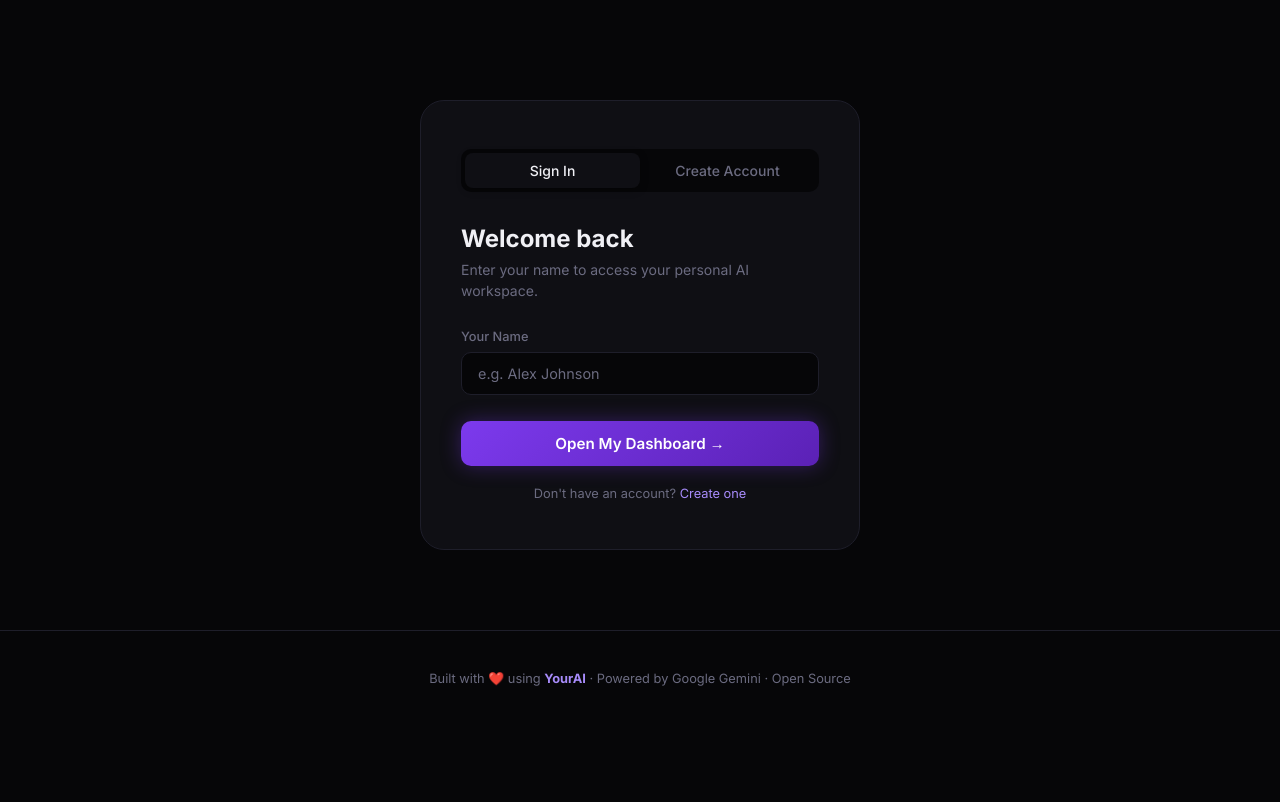
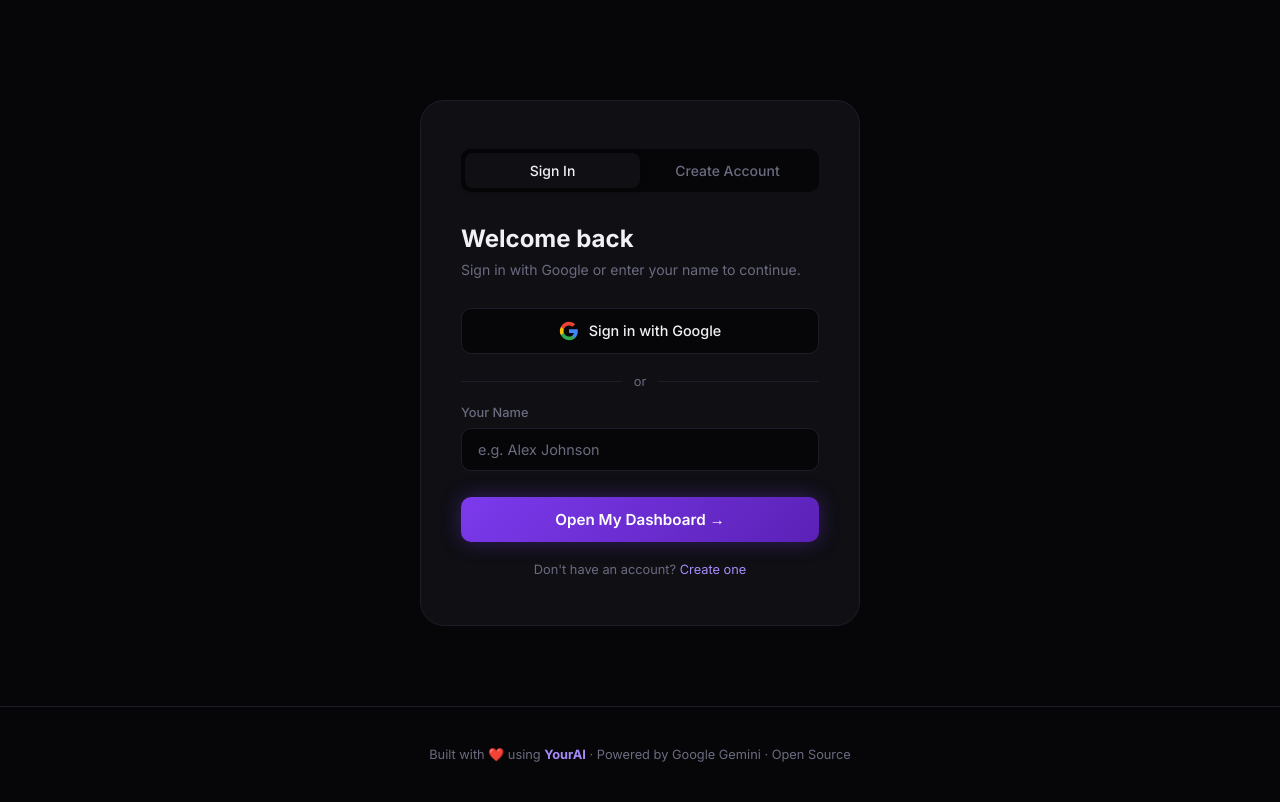
Before and after one commit to Oladipupobaliki21/YourAI, a plain HTML site: page index.html in a window 1280 px wide. Shown: the part 1633-2435 px from the top of the page. Before the commit the page ends 2359 px from the top, so only its background shows below. Drawn offline with Linux system fonts and the light colour scheme.

Commit message:
add Sign in with Google (Firebase) to onboarding

```diff
--- a/index.html
+++ b/index.html
@@ -382,6 +382,45 @@
       text-decoration: none;
     }
 
+    .auth-divider {
+      display: flex;
+      align-items: center;
+      gap: 12px;
+      margin: 20px 0 16px;
+      color: var(--muted);
+      font-size: 0.8rem;
+    }
+    .auth-divider::before,
+    .auth-divider::after {
+      content: '';
+      flex: 1;
+      height: 1px;
+      background: var(--border);
+    }
+    .google-btn {
+      display: flex;
+      align-items: center;
+      justify-content: center;
+      gap: 10px;
+      width: 100%;
+      padding: 12px 16px;
+      background: var(--bg);
+      border: 1px solid var(--border);
+      border-radius: 10px;
+      color: var(--text);
+      font-size: 0.9rem;
+      font-weight: 500;
+      cursor: pointer;
+      font-family: 'Inter', sans-serif;
+      transition: all 0.2s;
+    }
+    .google-btn:hover {
+      border-color: var(--accent);
+      background: var(--accent-dim);
+    }
+    .google-btn img { width: 20px; height: 20px; }
+    .google-btn:disabled { opacity: 0.6; cursor: not-allowed; }
+
     /* Footer */
     footer {
       text-align: center;
@@ -500,7 +539,12 @@
         <!-- Login -->
         <div id="loginForm">
           <h2>Welcome back</h2>
-          <p class="subtitle">Enter your name to access your personal AI workspace.</p>
+          <p class="subtitle">Sign in with Google or enter your name to continue.</p>
+          <button type="button" class="google-btn" id="googleSignInBtn" onclick="handleGoogleSignIn()">
+            <svg width="20" height="20" viewBox="0 0 24 24"><path fill="#4285F4" d="M22.56 12.25c0-.78-.07-1.53-.2-2.25H12v4.26h5.92c-.26 1.37-1.04 2.53-2.21 3.31v2.77h3.57c2.08-1.92 3.28-4.74 3.28-8.09z"/><path fill="#34A853" d="M12 23c2.97 0 5.46-.98 7.28-2.66l-3.57-2.77c-.98.66-2.23 1.06-3.71 1.06-2.86 0-5.29-1.93-6.16-4.53H2.18v2.84C3.99 20.53 7.7 23 12 23z"/><path fill="#FBBC05" d="M5.84 14.09c-.22-.66-.35-1.36-.35-2.09s.13-1.43.35-2.09V7.07H2.18C1.43 8.55 1 10.22 1 12s.43 3.45 1.18 4.93l2.85-2.22.81-.62z"/><path fill="#EA4335" d="M12 5.38c1.62 0 3.06.56 4.21 1.64l3.15-3.15C17.45 2.09 14.97 1 12 1 7.7 1 3.99 3.47 2.18 7.07l3.66 2.84c.87-2.6 3.3-4.53 6.16-4.53z"/></svg>
+            Sign in with Google
+          </button>
+          <div class="auth-divider">or</div>
           <form onsubmit="handleLogin(event)">
             <div class="form-group">
               <label>Your Name</label>
@@ -514,7 +558,12 @@
         <!-- Signup -->
         <div id="signupForm" style="display:none">
           <h2>Get started for free</h2>
-          <p class="subtitle">Create your YourAI profile. Your AI will learn about you and improve over time.</p>
+          <p class="subtitle">Sign in with Google or create your YourAI profile below.</p>
+          <button type="button" class="google-btn" onclick="handleGoogleSignIn()">
+            <svg width="20" height="20" viewBox="0 0 24 24"><path fill="#4285F4" d="M22.56 12.25c0-.78-.07-1.53-.2-2.25H12v4.26h5.92c-.26 1.37-1.04 2.53-2.21 3.31v2.77h3.57c2.08-1.92 3.28-4.74 3.28-8.09z"/><path fill="#34A853" d="M12 23c2.97 0 5.46-.98 7.28-2.66l-3.57-2.77c-.98.66-2.23 1.06-3.71 1.06-2.86 0-5.29-1.93-6.16-4.53H2.18v2.84C3.99 20.53 7.7 23 12 23z"/><path fill="#FBBC05" d="M5.84 14.09c-.22-.66-.35-1.36-.35-2.09s.13-1.43.35-2.09V7.07H2.18C1.43 8.55 1 10.22 1 12s.43 3.45 1.18 4.93l2.85-2.22.81-.62z"/><path fill="#EA4335" d="M12 5.38c1.62 0 3.06.56 4.21 1.64l3.15-3.15C17.45 2.09 14.97 1 12 1 7.7 1 3.99 3.47 2.18 7.07l3.66 2.84c.87-2.6 3.3-4.53 6.16-4.53z"/></svg>
+            Sign in with Google
+          </button>
+          <div class="auth-divider">or</div>
           <form onsubmit="handleSignup(event)">
             <div class="form-group">
               <label>Your Name</label>
@@ -536,6 +585,12 @@
     Built with ❤️ using <strong>YourAI</strong> · Powered by Google Gemini · Open Source
   </footer>
 
+  <!-- Optional: Firebase config (copy config.example.js to config.js and add FIREBASE_CONFIG) -->
+  <script src="config.js"></script>
+  <!-- Firebase SDK -->
+  <script src="https://www.gstatic.com/firebasejs/10.7.0/firebase-app-compat.js"></script>
+  <script src="https://www.gstatic.com/firebasejs/10.7.0/firebase-auth-compat.js"></script>
+
   <script>
     // Check existing session
     (function() {
@@ -549,6 +604,61 @@
         } catch(e) {}
       }
     })();
+
+    let firebaseAuth = null;
+
+    function getFirebaseAuth() {
+      if (firebaseAuth) return firebaseAuth;
+      const config = typeof window.FIREBASE_CONFIG !== 'undefined' && window.FIREBASE_CONFIG
+        && window.FIREBASE_CONFIG.apiKey && window.FIREBASE_CONFIG.apiKey !== 'YOUR_FIREBASE_API_KEY'
+        ? window.FIREBASE_CONFIG : null;
+      if (!config) return null;
+      if (typeof firebase === 'undefined') return null;
+      try {
+        if (!firebase.apps.length) firebase.initializeApp(config);
+        firebaseAuth = firebase.auth();
+        return firebaseAuth;
+      } catch (e) {
+        console.warn('Firebase init error:', e);
+        return null;
+      }
+    }
+
+    function handleGoogleSignIn() {
+      const auth = getFirebaseAuth();
+      if (!auth) {
+        alert('Sign in with Google is not configured yet.\n\n1. Copy config.example.js to config.js\n2. Add your Firebase config (Firebase Console → Project Settings → Your apps)\n3. Enable Google sign-in in Authentication → Sign-in method');
+        return;
+      }
+      const btn = document.getElementById('googleSignInBtn');
+      if (btn) { btn.disabled = true; btn.textContent = 'Signing in...'; }
+      const provider = new firebase.auth.GoogleAuthProvider();
+      auth.signInWithPopup(provider)
+        .then(function(result) {
+          const u = result.user;
+          const name = u.displayName || u.email?.split('@')[0] || 'User';
+          const user = {
+            name,
+            email: u.email || '',
+            photoURL: u.photoURL || '',
+            uid: u.uid,
+            createdAt: Date.now(),
+            lastLogin: Date.now(),
+            profileComplete: false,
+            conversations: [],
+            settings: { theme: 'dark', model: 'gemini-1.5-flash' }
+          };
+          localStorage.setItem('yourAI_user', JSON.stringify(user));
+          window.location.href = 'dashboard.html';
+        })
+        .catch(function(err) {
+          if (btn) {
+            btn.disabled = false;
+            btn.innerHTML = '<svg width="20" height="20" viewBox="0 0 24 24"><path fill="#4285F4" d="M22.56 12.25c0-.78-.07-1.53-.2-2.25H12v4.26h5.92c-.26 1.37-1.04 2.53-2.21 3.31v2.77h3.57c2.08-1.92 3.28-4.74 3.28-8.09z"/><path fill="#34A853" d="M12 23c2.97 0 5.46-.98 7.28-2.66l-3.57-2.77c-.98.66-2.23 1.06-3.71 1.06-2.86 0-5.29-1.93-6.16-4.53H2.18v2.84C3.99 20.53 7.7 23 12 23z"/><path fill="#FBBC05" d="M5.84 14.09c-.22-.66-.35-1.36-.35-2.09s.13-1.43.35-2.09V7.07H2.18C1.43 8.55 1 10.22 1 12s.43 3.45 1.18 4.93l2.85-2.22.81-.62z"/><path fill="#EA4335" d="M12 5.38c1.62 0 3.06.56 4.21 1.64l3.15-3.15C17.45 2.09 14.97 1 12 1 7.7 1 3.99 3.47 2.18 7.07l3.66 2.84c.87-2.6 3.3-4.53 6.16-4.53z"/></svg> Sign in with Google';
+          }
+          alert('Sign in failed: ' + (err.message || 'Unknown error'));
+        });
+    }
 
     function switchTab(tab) {
       document.getElementById('loginForm').style.display = tab === 'login' ? 'block' : 'none';
```
